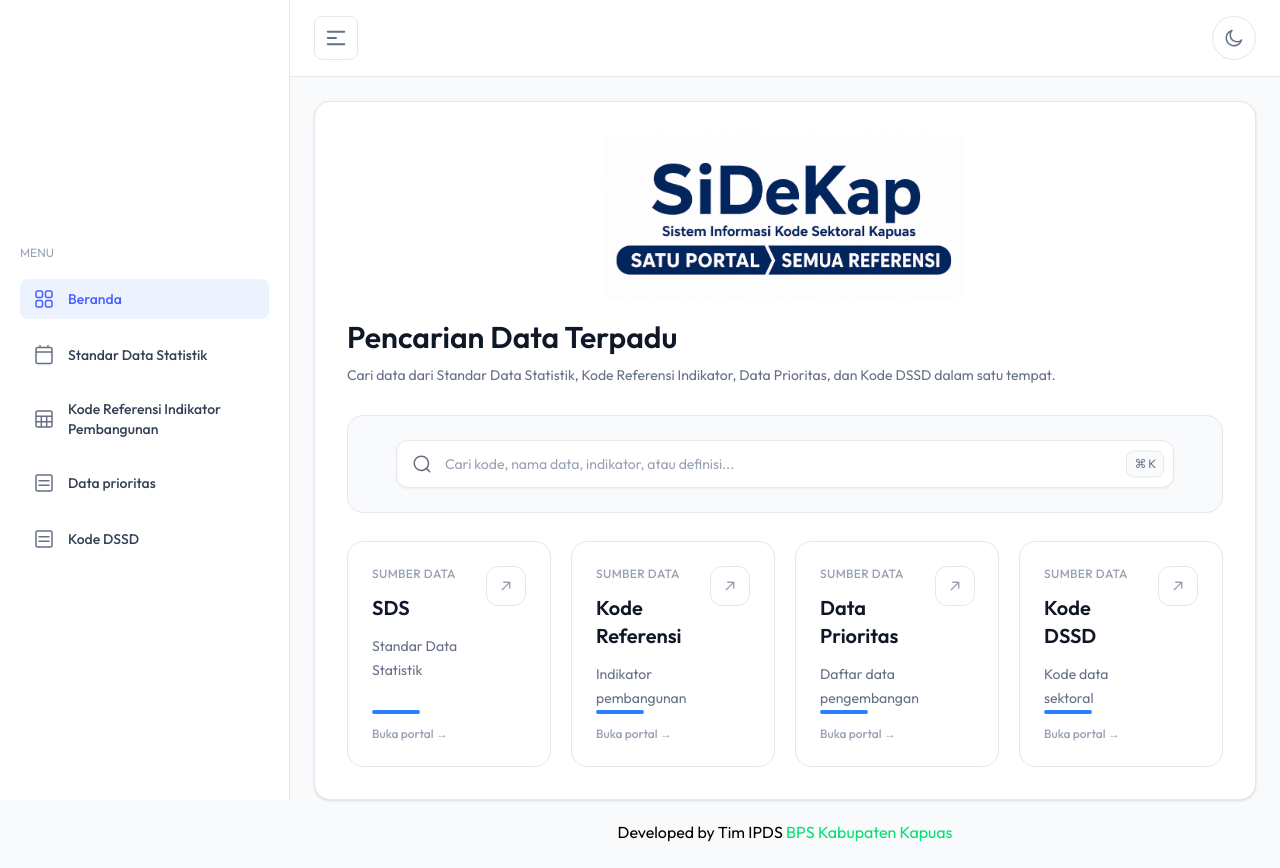
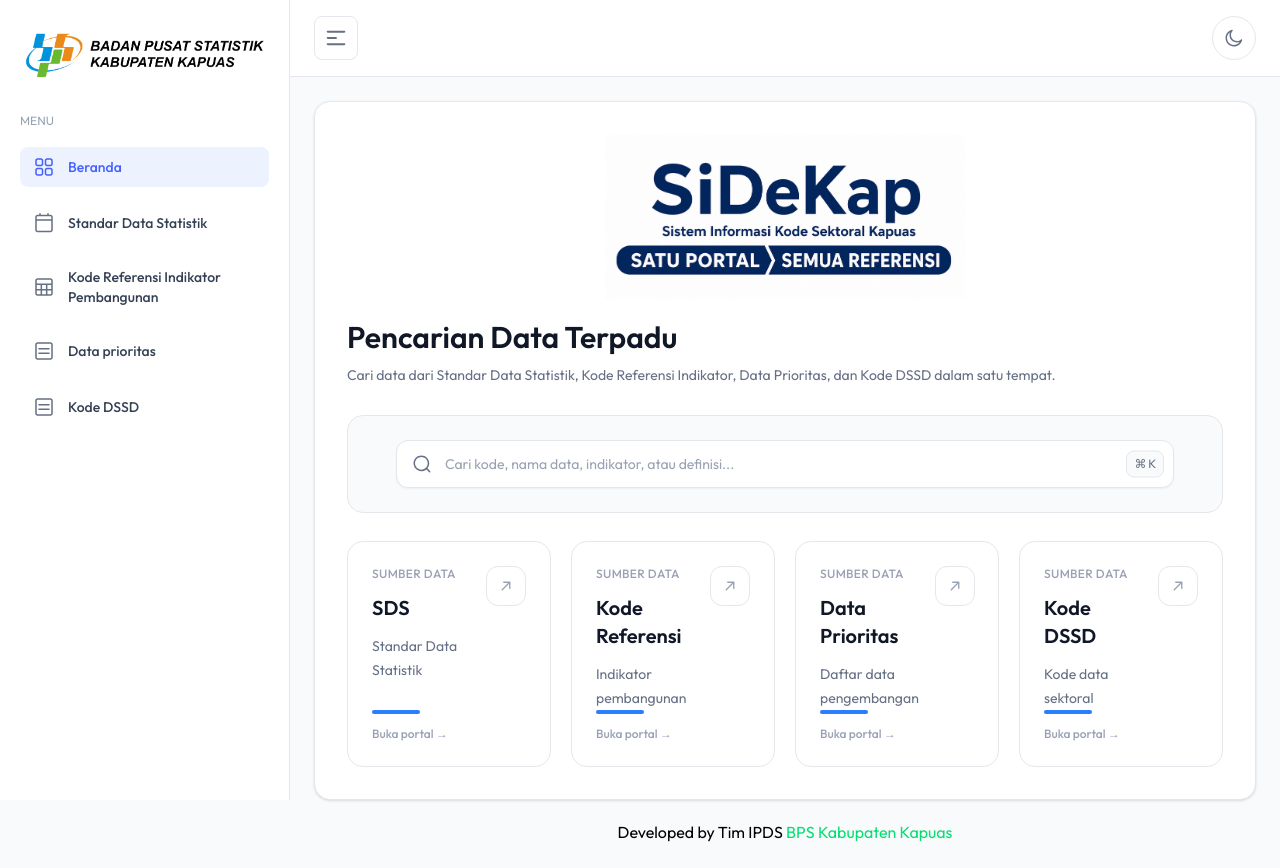
Before and after one commit to meischazahra/SiDeKap, a Next.js app: page / in a window 1280 px wide. Built offline with nearby package versions, Linux system fonts and the light colour scheme.

Commit message:
update logo

```diff
--- a/src/layout/AppSidebar.tsx
+++ b/src/layout/AppSidebar.tsx
@@ -329,7 +329,7 @@
             <>
               <Image
                 className="dark:hidden"
-                src="/images/logo/logo hidden dark.png"
+                src="/images/logo/logo bps kapuas.png"
                 alt="Logo BPS Kabupaten Kapuas"
                 width={250}
                 height={700}
@@ -337,7 +337,7 @@
 
               <Image
                 className="hidden dark:block"
-                src="/images/logo/logo hidden.png"
+                src="/images/logo/logo bps kapuas bm.png"
                 alt="Logo"
                 width={250}
                 height={700}
@@ -345,7 +345,7 @@
             </>
           ) : (
             <Image
-              src="/tailadmin-nextjs/images/logo/logo bps kapuas.svg"
+              src="/tailadmin-nextjs/images/logo/logo hidden.svg"
               alt="Logo"
               width={32}
               height={32}
```
